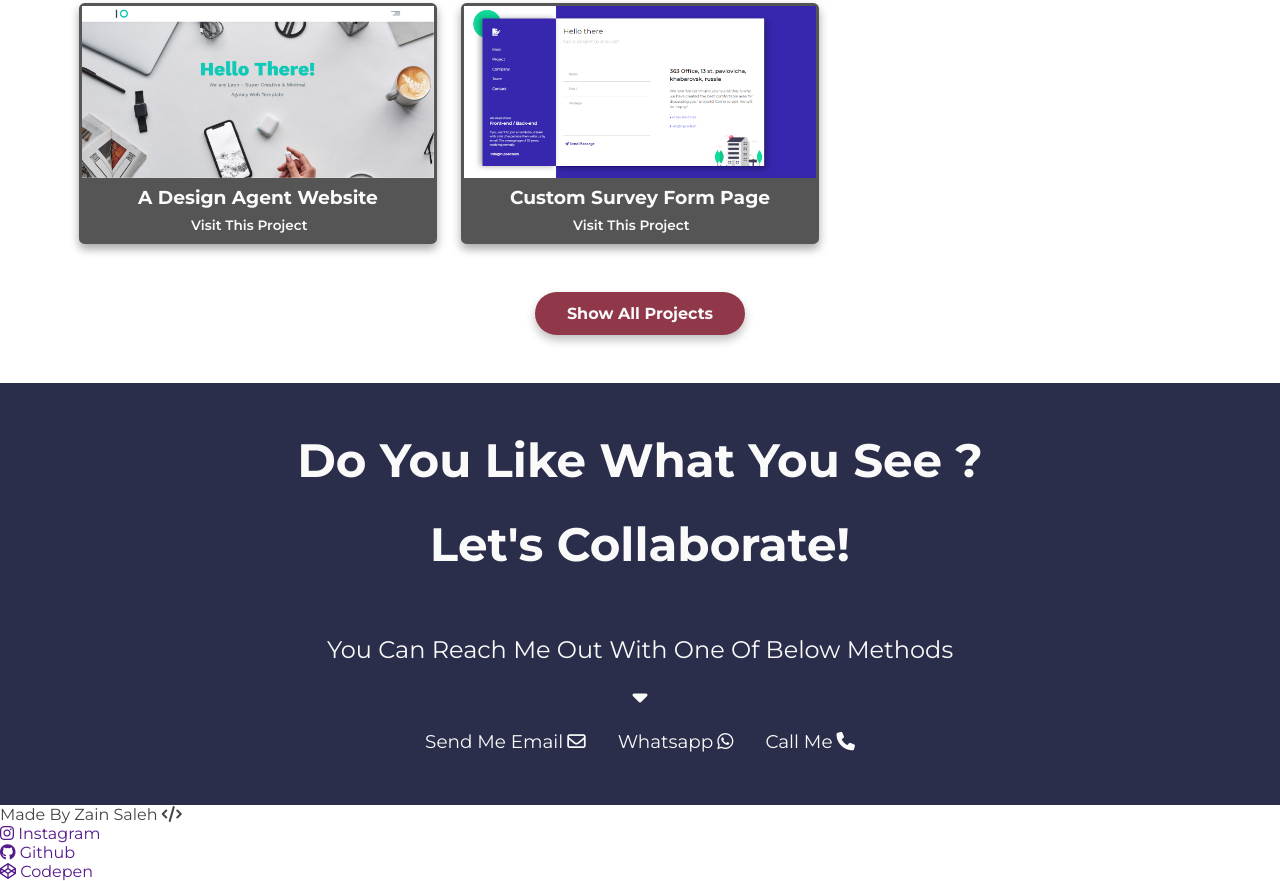
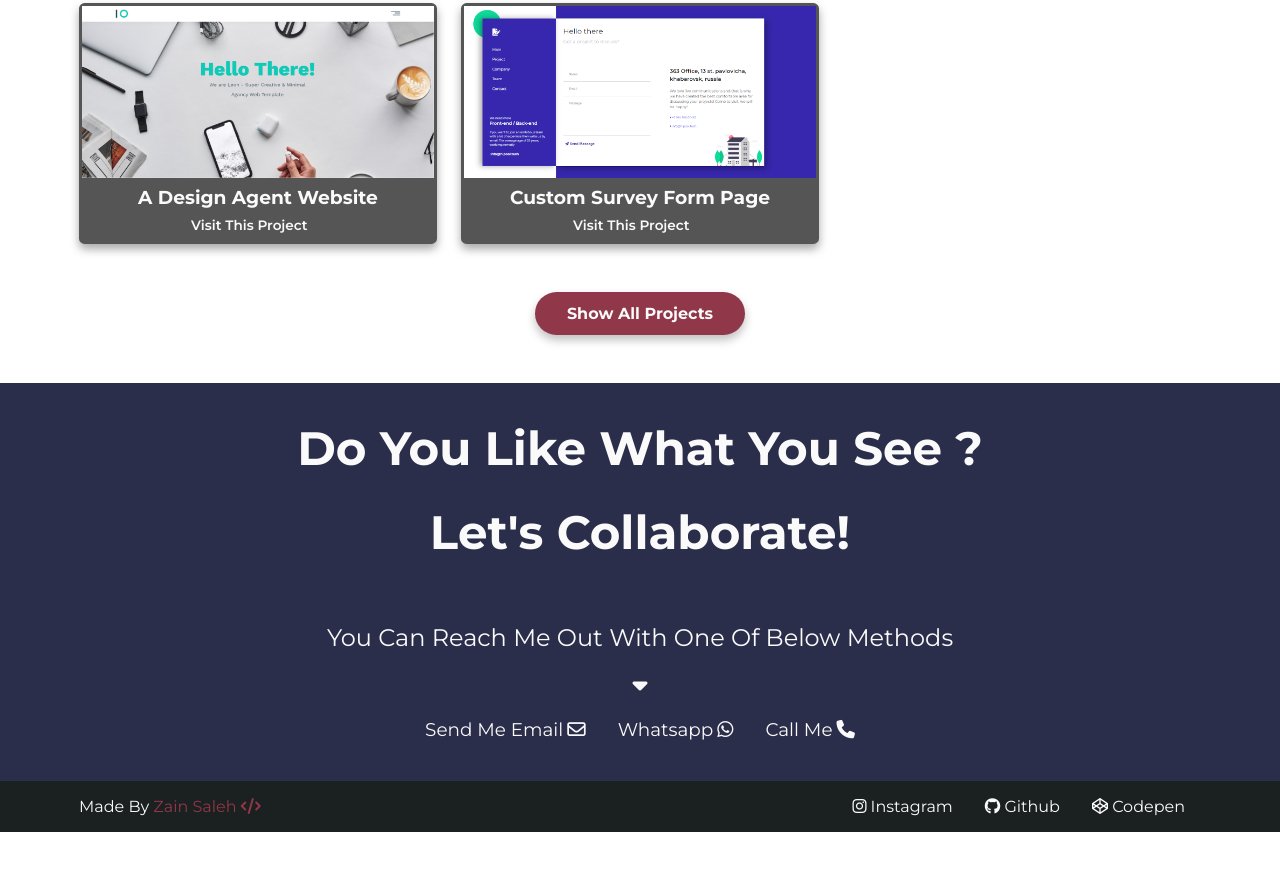
Before and after one commit to ZainFantastic/FCC_Personal_Portfolio, a plain HTML site: page index.html in a window 1280 px wide. Shown: the part 1586-2467 px from the top of the page. After the commit the page ends 2418 px from the top, so only its background shows below. Drawn offline with Linux system fonts and the light colour scheme.

Commit message:
added footer + maintain + features

```diff
--- a/index.html
+++ b/index.html
@@ -139,12 +139,14 @@
         </article>
 
         <footer>
-          <p>made by <span class="red">zain saleh <i class="fas fa-code"></i> </span></p>
-          <div class="social">
-            <a href=""><span><i class="fab fa-instagram"></i></span> instagram</a>
-            <a href=""><span><i class="fab fa-github"></i></span> github</a>
-            <a href=""><span><i class="fab fa-codepen"></i></span>  codepen</a>
-          </div>
+          <div class="footer-box container flex-jc-ac ">
+            <p>made by <span class="red">zain saleh <i class="fas fa-code"></i> </span></p>
+            <div class="social flex-jc-ac">
+              <a class="insta" href=""><span><i class="fab fa-instagram"></i></span> instagram</a>
+              <a class="github" href=""><span><i class="fab fa-github"></i></span> github</a>
+              <a class="codepen" href=""><span><i class="fab fa-codepen"></i></span>  codepen</a>
+            </div>
+        </div>
         </footer>
       </main>
     </div>
--- a/page_style.css
+++ b/page_style.css
@@ -174,7 +174,7 @@ header nav ul li a:hover span{
 
 /* contact me */
 #contact-me{
-  padding:var(--padding-section);
+  padding:var(--padding);
   background-color:var(--color-navy);
 }
 #contact-me .contact-text{
@@ -210,3 +210,43 @@ header nav ul li a:hover span{
 #contact-me .my-links a .icon{
   margin-left:0.25rem;
 }
+
+
+/* footer{ */
+  footer{
+    padding:0.5rem;
+    background-color:var(--color-footer);
+  }
+  footer .footer-box{
+    justify-content: space-between !important;
+    color:var(--color-white);
+  }
+  footer .footer-box .red{
+    color:var(--color-red);
+  }
+  footer .footer-box .social a{
+    padding:0.5rem 1rem;
+    color:var(--color-white);
+  }
+
+  footer .footer-box .social .insta:hover{
+    color: #833AB4;
+    background:linear-gradient(75deg , #405DE6 , #5B51D8 ,#833AB4 ,#C13584 ,#E1306C ,#FD1D1D ,#F56040 ,#F77737 ,#FCAF45 ,#FFDC80);
+    -webkit-background-clip:text;
+    -moz-background-clip:text;
+    -webkit-text-fill-color: transparent;
+  }
+  footer .footer-box .social .codepen:hover{
+    color:#000000;
+    background:linear-gradient(126deg, #ffffff 0%, #cccccc 36%);
+    -webkit-background-clip:text;
+    -moz-background-clip:text;
+    -webkit-text-fill-color: transparent;
+  }
+  footer .footer-box .social .github:hover{
+    color:#6e5494 ;
+    background:linear-gradient(180deg, #6e5494 0%, #6c35bd 36%, #2b0f53 100%);
+    -webkit-background-clip:text;
+    -moz-background-clip:text;
+    -webkit-text-fill-color: transparent;
+  }
--- a/preset.css
+++ b/preset.css
@@ -16,9 +16,8 @@
   --font-bold:700;
 
   /* padding & margin */
-  --padding-section:2.25rem;
+  --padding:1.5rem;
   --margin-section:3rem;
-  --padding:1.5rem;
 }
 
 /* flex */
```
